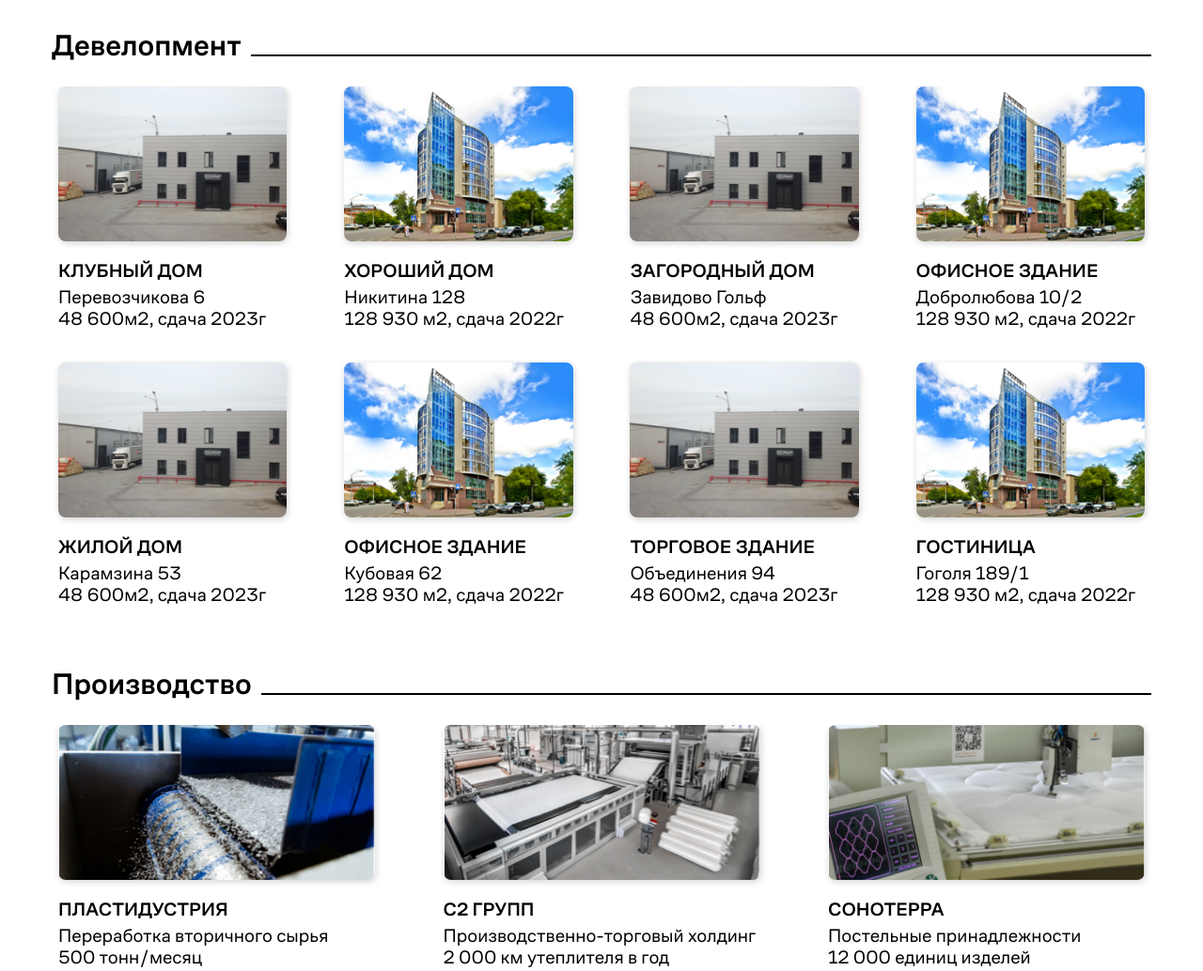
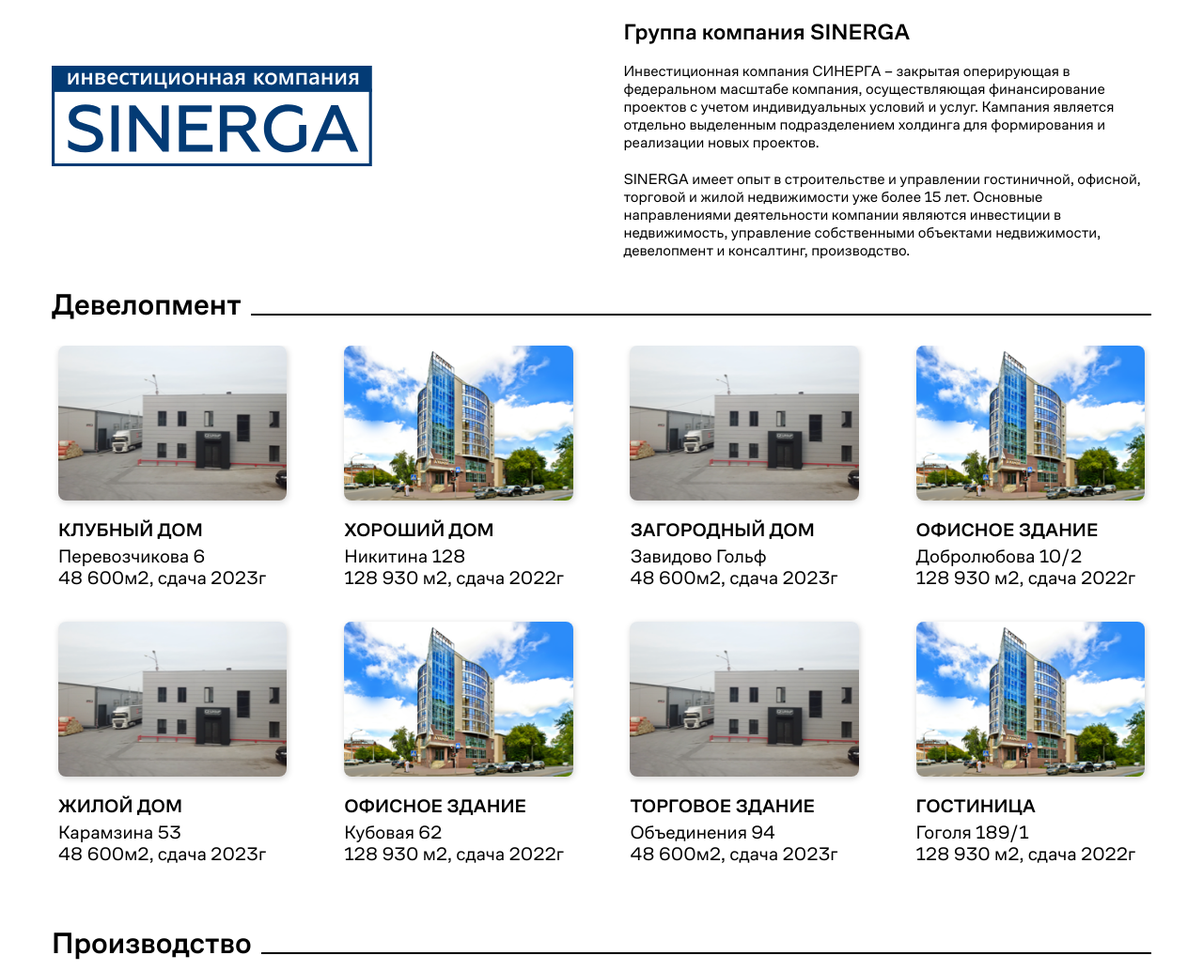
Before and after one commit to davlatsultonov/landing-sinerga, a plain HTML site: page index.html in a window 1280 px wide. Shown: the top 1034 px of the page at 94% size. Drawn offline with Linux system fonts and the light colour scheme.

Commit message:
Добавил блок информации о синергии

```diff
--- a/css/styles.css
+++ b/css/styles.css
@@ -60,6 +60,12 @@ body {
     overflow: hidden;
 }
 
+.heading_sm {
+    font-size: 24px;
+    line-height: 28px;
+    margin-bottom: 18px;
+}
+
 .heading--with-line span{
     position: relative;
 }
@@ -95,8 +101,20 @@ body {
     overflow: hidden;
 }
 
+.info-block--indent-top {
+    margin-top: 20px;
+}
+
 .info-block__item {
     float: left;
+}
+
+.info-block__item p:not(:last-child) {
+    margin-bottom: 20px;
+}
+
+.info-block__item .heading {
+    margin-top: 0;
 }
 
 .info-block__item_with-img {
--- a/index.html
+++ b/index.html
@@ -18,6 +18,23 @@
     <header class="header container">
     </header>
     <div class="content container">
+        <div class="info-block info-block--indent-top cols-group cols-group--col-2">
+            <div class="info-block__item cols-group__item">
+                <img style="margin-top: 50px;" src="images/logos/logo-sinerga.svg" alt="Sinerga logo">
+            </div>
+            <div class="info-block__item cols-group__item">
+                <h1 class="heading heading_sm">
+                    Группа компания SINERGA
+                </h1>
+                <p>
+                    Инвестиционная компания СИНЕРГА – закрытая оперирующая в федеральном масштабе компания, осуществляющая финансирование проектов с учетом индивидуальных условий и услуг. Кампания является отдельно выделенным подразделением холдинга для формирования и реализации новых проектов.
+                </p>
+                <p>
+                    SINERGA имеет опыт в строительстве и управлении гостиничной, офисной, торговой и жилой недвижимости уже более 15 лет. Основные направлениями деятельности компании являются инвестиции в недвижимость, управление собственными объектами недвижимости, девелопмент и консалтинг, производство.
+                </p>
+            </div>
+        </div>
+
         <h1 class="heading heading--with-line">
             <span>Девелопмент</span>
         </h1>
```
